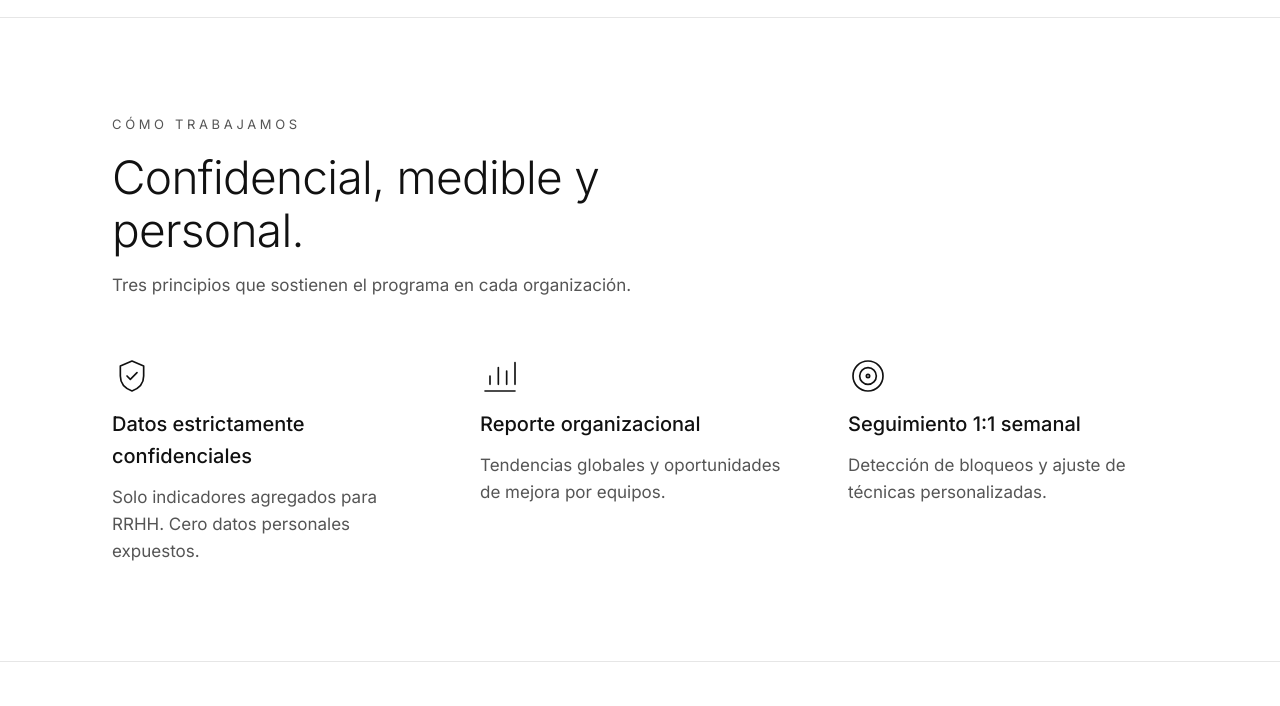
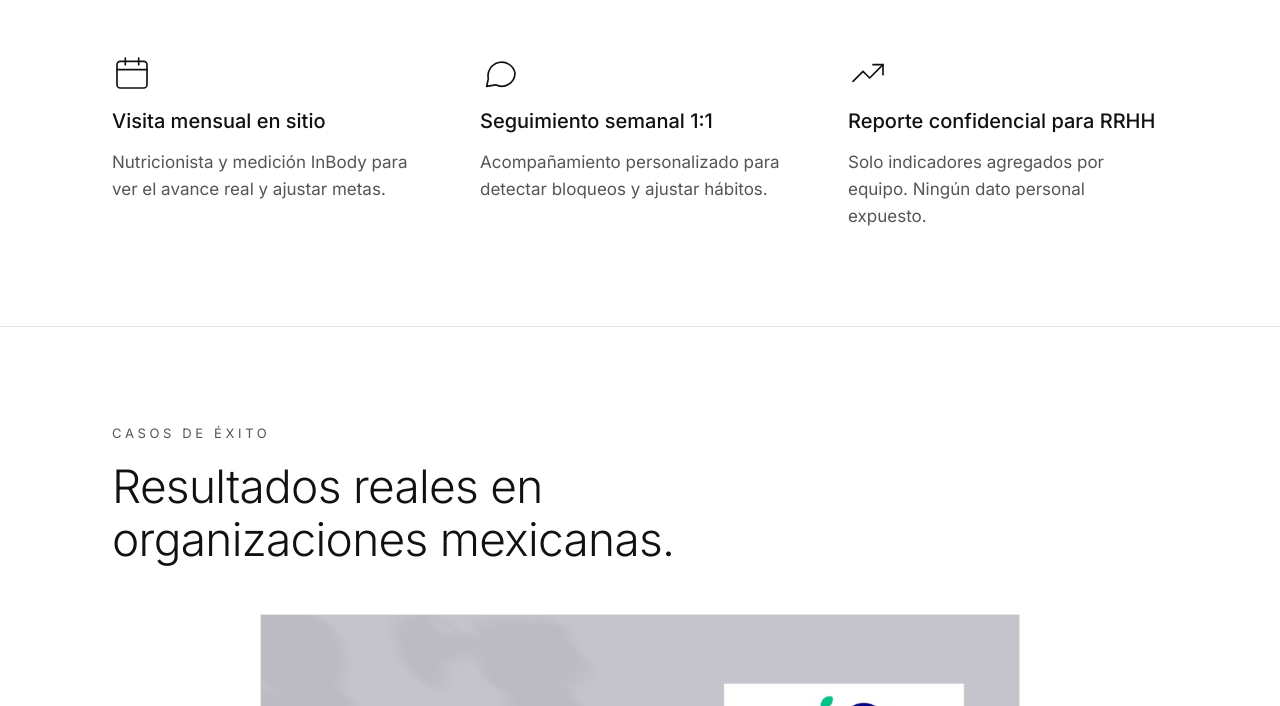
Before and after one commit to angelogordillo/Healthy-Record, a plain HTML site: page index.html in a window 1280 px wide. Shown: the part 906-1612 px from the top of the page. Drawn offline with Linux system fonts and the light colour scheme; files whose address does not match are found by name.

Commit message:
Portada: contenido esencial, módulos y news ocultos
Hero breve con un solo botón, tres puntos del programa, caso de éxito y formulario. Módulos y news quedan en el HTML con hidden para reactivarlos.

Co-Authored-By: Claude Opus 5.5 <noreply@anthropic.com>
Claude-Session: https://claude.ai/code/session_01SpMcFrqdzqp1DZBRyD9ZoF

```diff
--- a/index.html
+++ b/index.html
@@ -149,72 +149,40 @@
     <div class="wrap hero" id="inicio">
       <p class="eyebrow">Programa de bienestar para organizaciones</p>
       <h1>Equipos más sanos, organizaciones más productivas.</h1>
-      <p class="lead">Healthy Record integra prevención, acompañamiento y seguimiento para sostener energía, foco y bienestar en la operación diaria, reduciendo riesgos que impactan desempeño y permanencia del talento.</p>
+      <p class="lead">Prevención, acompañamiento y seguimiento para sostener la energía, el foco y el bienestar de tus equipos.</p>
       <div class="actions">
         <a class="btn btn-dark" href="#inscribirse">Solicitar información</a>
-        <a class="btn btn-light" href="#modulos">Ver módulos</a>
-      </div>
-      <div class="stats">
-        <div class="stat"><strong>+ Productividad</strong><span>Mejor energía y foco diario</span></div>
-        <div class="stat"><strong>+ Retención</strong><span>Mayor compromiso del talento</span></div>
-        <div class="stat"><strong>− Ausentismo</strong><span>Intervención temprana al estrés</span></div>
       </div>
     </div>
-
-    <!-- GARANTIAS -->
-    <section aria-labelledby="garantias-title">
-      <div class="wrap">
-        <p class="label">Cómo trabajamos</p>
-        <h2 id="garantias-title">Confidencial, medible y personal.</h2>
-        <p class="intro">Tres principios que sostienen el programa en cada organización.</p>
-        <div class="grid3">
-          <div class="item">
-            <svg class="ico" aria-hidden="true" viewBox="0 0 24 24" fill="none" stroke="currentColor" stroke-width="1" stroke-linecap="round" stroke-linejoin="round"><path d="M12 3l7 3v6c0 4.5-3 7.5-7 9-4-1.5-7-4.5-7-9V6z"/><path d="M9 12l2 2 4-4"/></svg>
-            <h3>Datos estrictamente confidenciales</h3>
-            <p>Solo indicadores agregados para RRHH. Cero datos personales expuestos.</p>
-          </div>
-          <div class="item">
-            <svg class="ico" aria-hidden="true" viewBox="0 0 24 24" fill="none" stroke="currentColor" stroke-width="1" stroke-linecap="round" stroke-linejoin="round"><path d="M3 21h18"/><path d="M6 17v-5"/><path d="M11 17V7"/><path d="M16 17v-8"/><path d="M21 17V4"/></svg>
-            <h3>Reporte organizacional</h3>
-            <p>Tendencias globales y oportunidades de mejora por equipos.</p>
-          </div>
-          <div class="item">
-            <svg class="ico" aria-hidden="true" viewBox="0 0 24 24" fill="none" stroke="currentColor" stroke-width="1" stroke-linecap="round" stroke-linejoin="round"><circle cx="12" cy="12" r="9"/><circle cx="12" cy="12" r="5"/><circle cx="12" cy="12" r="1"/></svg>
-            <h3>Seguimiento 1:1 semanal</h3>
-            <p>Detección de bloqueos y ajuste de técnicas personalizadas.</p>
-          </div>
-        </div>
-      </div>
-    </section>
 
     <!-- PROGRAMA -->
     <section id="programa" aria-labelledby="programa-title">
       <div class="wrap">
         <p class="label">Qué recibe tu organización</p>
-        <h2 id="programa-title">Un programa integral, no solo información.</h2>
-        <p class="intro">Combinamos visitas presenciales, seguimiento personalizado y reportes agregados para un impacto sostenido en tu organización.</p>
+        <h2 id="programa-title" style="margin-bottom: 56px;">Un programa integral, no solo información.</h2>
+
         <div class="grid3">
           <article class="item">
             <svg class="ico" aria-hidden="true" viewBox="0 0 24 24" fill="none" stroke="currentColor" stroke-width="1" stroke-linecap="round" stroke-linejoin="round"><rect x="3" y="5" width="18" height="16" rx="2"/><path d="M3 10h18"/><path d="M8 3v4"/><path d="M16 3v4"/></svg>
             <h3>Visita mensual en sitio</h3>
-            <p>Evaluación con nutricionista e InBody para medir avance real con datos biométricos y redefinir metas del equipo.</p>
+            <p>Nutricionista y medición InBody para ver el avance real y ajustar metas.</p>
           </article>
           <article class="item">
             <svg class="ico" aria-hidden="true" viewBox="0 0 24 24" fill="none" stroke="currentColor" stroke-width="1" stroke-linecap="round" stroke-linejoin="round"><path d="M21 12a8 8 0 0 1-11.6 7.1L4 20l1-4.6A8 8 0 1 1 21 12z"/></svg>
             <h3>Seguimiento semanal 1:1</h3>
-            <p>Detección de bloqueos, ajuste de técnicas sugeridas y recomendaciones complementarias personalizadas para cada colaborador.</p>
+            <p>Acompañamiento personalizado para detectar bloqueos y ajustar hábitos.</p>
           </article>
           <article class="item">
             <svg class="ico" aria-hidden="true" viewBox="0 0 24 24" fill="none" stroke="currentColor" stroke-width="1" stroke-linecap="round" stroke-linejoin="round"><path d="M3 17l6-6 4 4 8-8"/><path d="M15 7h6v6"/></svg>
-            <h3>Reporte agregado para RRHH</h3>
-            <p>Solo datos organizacionales: tendencias globales y oportunidades de mejora por equipos. Confidencialidad estricta garantizada.</p>
+            <h3>Reporte confidencial para RRHH</h3>
+            <p>Solo indicadores agregados por equipo. Ningún dato personal expuesto.</p>
           </article>
         </div>
       </div>
     </section>
 
     <!-- MODULOS -->
-    <section id="modulos" aria-labelledby="modulos-title">
+    <section id="modulos" aria-labelledby="modulos-title" hidden>
       <div class="wrap">
         <p class="label">Módulos del programa</p>
         <h2 id="modulos-title">Acceso a todos los módulos activos.</h2>
@@ -292,7 +260,7 @@
     </section>
 
     <!-- NEWS -->
-    <section id="news" aria-labelledby="news-title">
+    <section id="news" aria-labelledby="news-title" hidden>
       <div class="wrap">
         <p class="label">News</p>
         <h2 id="news-title">Últimas actualizaciones.</h2>
@@ -328,7 +296,7 @@
         <div class="contact-info">
           <p class="label" style="margin: 0;">Contacto</p>
           <h2 id="contacto-title" style="margin: 0;">Lleva el bienestar a tu organización.</h2>
-          <p>Completa el formulario y te contactaremos para compartir los detalles del programa y los próximos pasos adaptados a tu organización.</p>
+          <p>Déjanos tus datos y te enviamos una propuesta.</p>
           <a class="mail" href="mailto:angelo@healthyrecord.org">angelo@healthyrecord.org</a>
         </div>
         <form id="companyForm">
```
